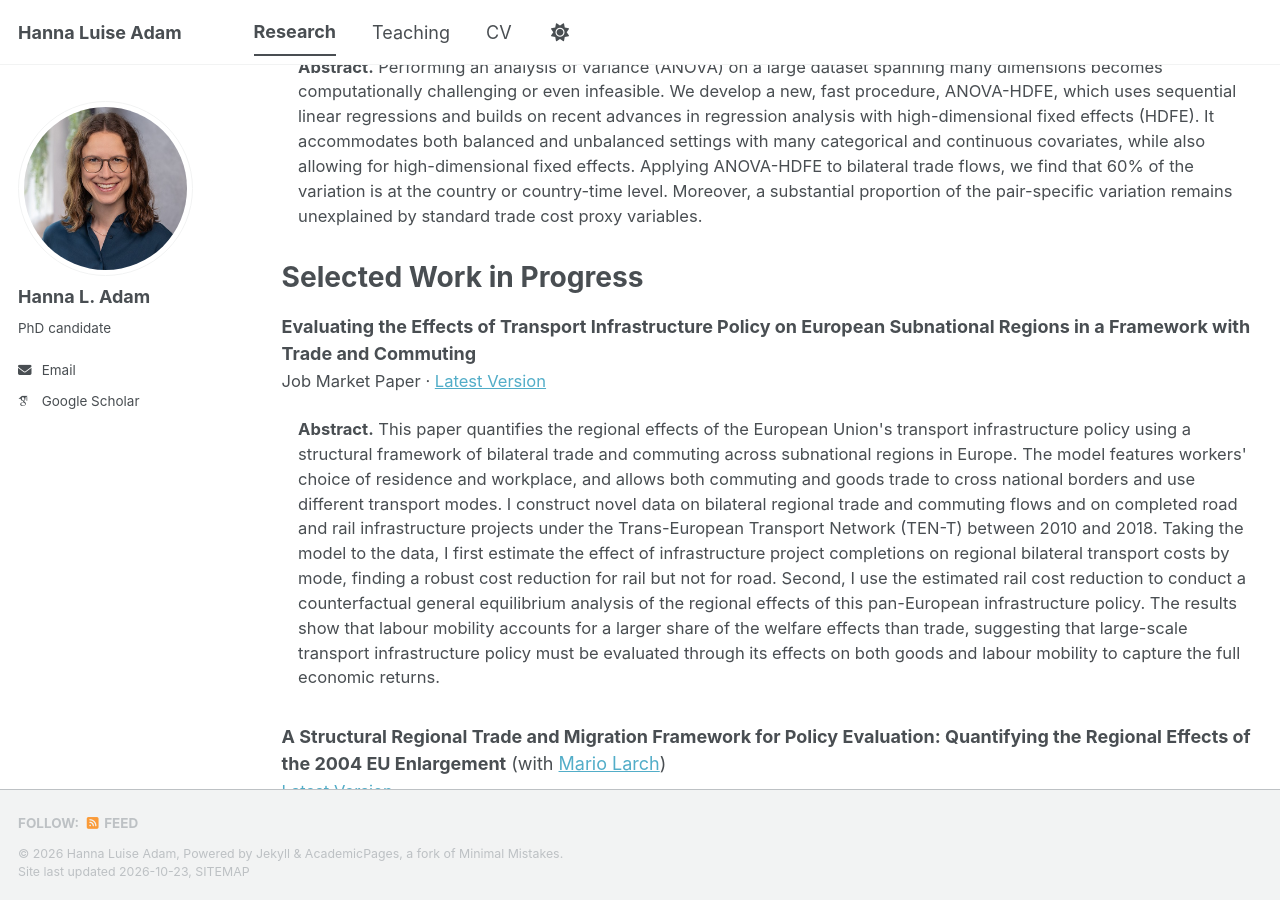
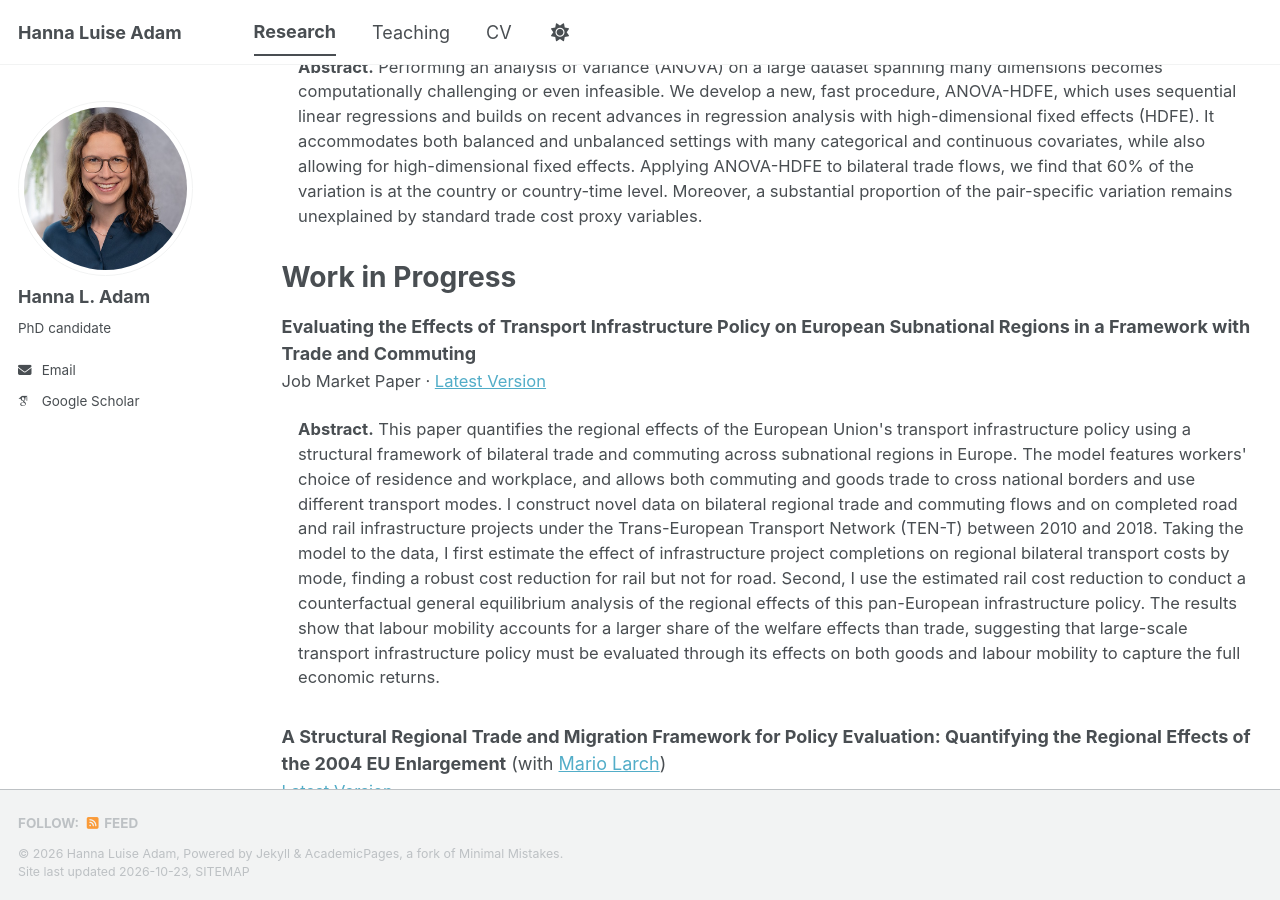
Before and after one commit to hanna-l-adam/hanna-l-adam.github.io, a Jekyll site: the page built from _pages/research.md, in a window 1280 px wide and 900 px high, scrolled down 892 px. Built offline with Jekyll 4.4.1, drawn with Linux system fonts in a browser that asks for light colours; some web fonts are replaced; a script bundle is joined from its source files by our own code; library files that are not in the unit come from our copies.

Commit message:
Update research.md

```diff
--- a/_pages/research.md
+++ b/_pages/research.md
@@ -46,7 +46,7 @@ author_profile: true
 </div>
 </div>
 
-# Selected Work in Progress
+# Work in Progress
 
 <div class="paper" markdown="1">
 **Evaluating the Effects of Transport Infrastructure Policy on European Subnational Regions in a Framework with Trade and Commuting**
```
